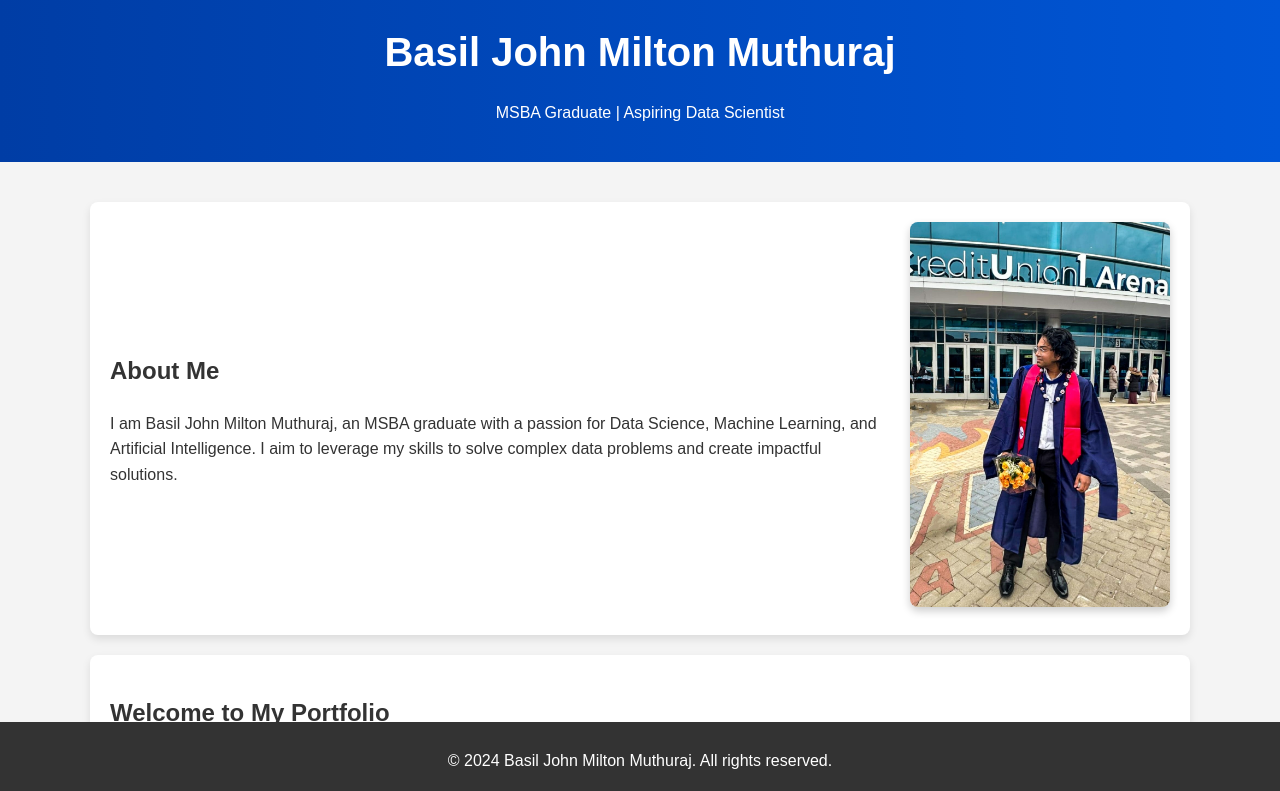
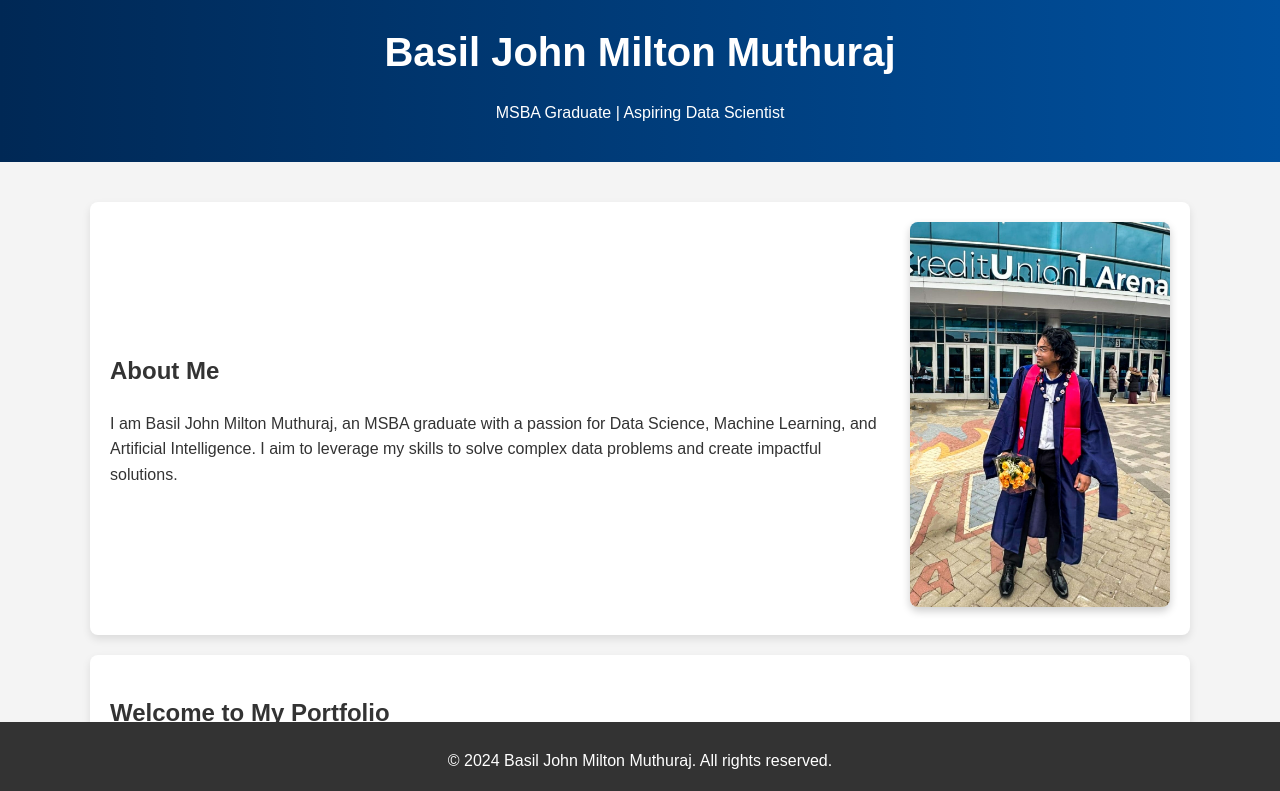
Before and after one commit to BasilJohnMiltonM/bjmm.github.io, a plain HTML site: page index.html in a window 1280 px wide. Shown: the top 791 px of the page. Drawn offline with Linux system fonts and the light colour scheme.

Commit message:
Update style.css
changed color to regalia color

```diff
--- a/style.css
+++ b/style.css
@@ -9,7 +9,7 @@ body {
 }
 
 header {
-    background: linear-gradient(90deg, #003DA5, #0056D6);
+    background: linear-gradient(90deg, #002855, #00509e);
     color: white;
     padding: 20px;
     text-align: center;
```
